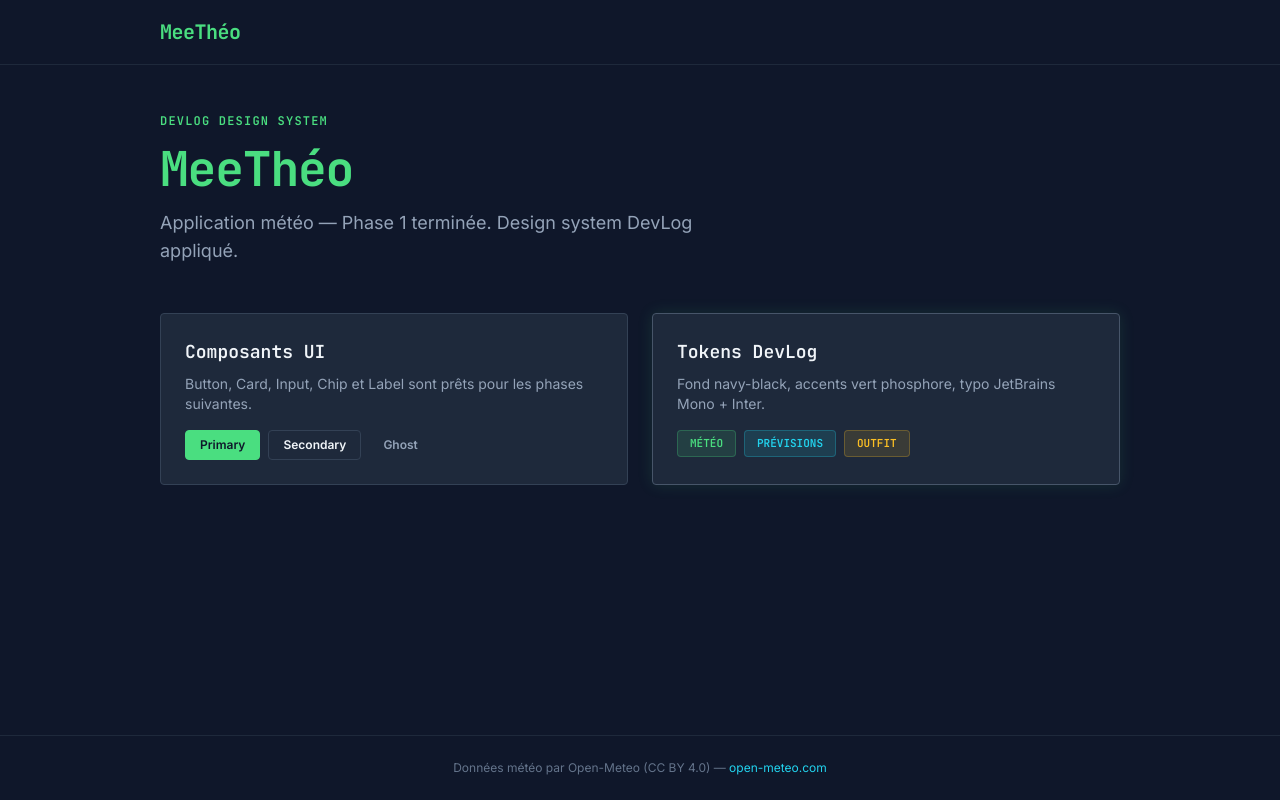
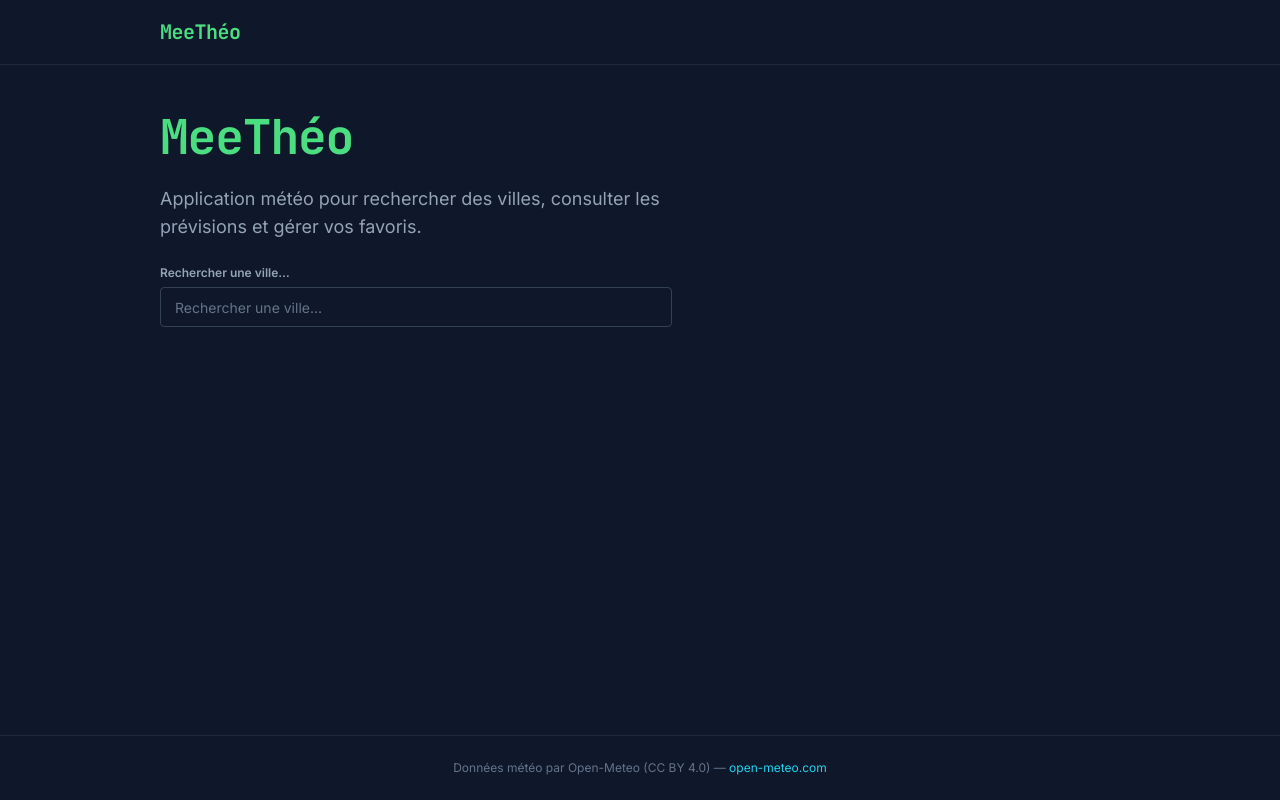
Before and after one commit to Sioood/esgi-nextjs-tp, a Next.js app: page / in a window 1280 px wide. Built offline with nearby package versions, Linux system fonts and the light colour scheme.

Commit message:
feat: :sparkles: add city search with autocomplete

```diff
--- a/app/page.tsx
+++ b/app/page.tsx
@@ -1,51 +1,20 @@
 import { Container } from "@/components/layout/Container";
-import { Button } from "@/components/ui/Button";
-import { Card } from "@/components/ui/Card";
-import { Chip } from "@/components/ui/Chip";
+import { CitySearch } from "@/components/search/CitySearch";
+import { APP_NAME, STRINGS } from "@/lib/constants";
 
 export default function Home() {
   return (
     <Container className="space-y-12">
-      <section className="space-y-4 text-center sm:text-left">
-        <p className="font-mono text-xs font-semibold uppercase tracking-widest text-primary">
-          DevLog Design System
-        </p>
+      <section className="space-y-6 text-center sm:text-left">
         <h1 className="font-mono text-4xl font-bold tracking-tight text-primary sm:text-5xl">
-          MeeThéo
+          {APP_NAME}
         </h1>
         <p className="max-w-xl text-lg text-text-secondary">
-          Application météo — Phase 1 terminée. Design system DevLog appliqué.
+          {STRINGS.appDescription}
         </p>
-      </section>
-
-      <section className="grid gap-6 sm:grid-cols-2">
-        <Card>
-          <h2 className="font-mono text-lg font-semibold">Composants UI</h2>
-          <p className="mt-2 text-sm text-text-secondary">
-            Button, Card, Input, Chip et Label sont prêts pour les phases suivantes.
-          </p>
-          <div className="mt-4 flex flex-wrap gap-2">
-            <Button size="sm">Primary</Button>
-            <Button size="sm" variant="secondary">
-              Secondary
-            </Button>
-            <Button size="sm" variant="ghost">
-              Ghost
-            </Button>
-          </div>
-        </Card>
-
-        <Card elevated>
-          <h2 className="font-mono text-lg font-semibold">Tokens DevLog</h2>
-          <p className="mt-2 text-sm text-text-secondary">
-            Fond navy-black, accents vert phosphore, typo JetBrains Mono + Inter.
-          </p>
-          <div className="mt-4 flex flex-wrap gap-2">
-            <Chip variant="success">Météo</Chip>
-            <Chip variant="info">Prévisions</Chip>
-            <Chip variant="warning">Outfit</Chip>
-          </div>
-        </Card>
+        <div className="mx-auto max-w-lg sm:mx-0">
+          <CitySearch />
+        </div>
       </section>
     </Container>
   );
--- /dev/null
+++ b/components/search/CitySearch.tsx
@@ -0,0 +1,189 @@
+"use client";
+
+import Link from "next/link";
+import { useCallback, useEffect, useRef, useState } from "react";
+import type { GeocodingResult } from "@/lib/types/geocoding";
+import { Input } from "@/components/ui/Input";
+import { Label } from "@/components/ui/Label";
+import {
+  SEARCH_DEBOUNCE_MS,
+  SEARCH_MIN_CHARS,
+  STRINGS,
+} from "@/lib/constants";
+import { cityPath } from "@/lib/utils/city-slug";
+import { formatLocation } from "@/lib/utils/format";
+import { cn } from "@/lib/utils/cn";
+
+interface GeocodeApiResponse {
+  results?: GeocodingResult[];
+  error?: string;
+}
+
+export function CitySearch() {
+  const [query, setQuery] = useState("");
+  const [results, setResults] = useState<GeocodingResult[]>([]);
+  const [isOpen, setIsOpen] = useState(false);
+  const [isLoading, setIsLoading] = useState(false);
+  const [error, setError] = useState<string | null>(null);
+  const [activeIndex, setActiveIndex] = useState(-1);
+  const containerRef = useRef<HTMLDivElement>(null);
+  const debounceRef = useRef<ReturnType<typeof setTimeout> | null>(null);
+
+  const fetchResults = useCallback(async (searchQuery: string) => {
+    if (searchQuery.length < SEARCH_MIN_CHARS) {
+      setResults([]);
+      setIsOpen(false);
+      return;
+    }
+
+    setIsLoading(true);
+    setError(null);
+
+    try {
+      const response = await fetch(
+        `/api/geocode?q=${encodeURIComponent(searchQuery)}`,
+      );
+      const data = (await response.json()) as GeocodeApiResponse;
+
+      if (!response.ok) {
+        throw new Error(data.error ?? STRINGS.searchError);
+      }
+
+      setResults(data.results ?? []);
+      setIsOpen(true);
+      setActiveIndex(-1);
+    } catch {
+      setError(STRINGS.searchError);
+      setResults([]);
+    } finally {
+      setIsLoading(false);
+    }
+  }, []);
+
+  useEffect(() => {
+    if (debounceRef.current) clearTimeout(debounceRef.current);
+
+    debounceRef.current = setTimeout(() => {
+      void fetchResults(query.trim());
+    }, SEARCH_DEBOUNCE_MS);
+
+    return () => {
+      if (debounceRef.current) clearTimeout(debounceRef.current);
+    };
+  }, [query, fetchResults]);
+
+  useEffect(() => {
+    function handleClickOutside(event: MouseEvent) {
+      if (
+        containerRef.current &&
+        !containerRef.current.contains(event.target as Node)
+      ) {
+        setIsOpen(false);
+      }
+    }
+
+    document.addEventListener("mousedown", handleClickOutside);
+    return () => document.removeEventListener("mousedown", handleClickOutside);
+  }, []);
+
+  function handleKeyDown(event: React.KeyboardEvent<HTMLInputElement>) {
+    if (!isOpen || results.length === 0) return;
+
+    if (event.key === "ArrowDown") {
+      event.preventDefault();
+      setActiveIndex((prev) => (prev < results.length - 1 ? prev + 1 : 0));
+    } else if (event.key === "ArrowUp") {
+      event.preventDefault();
+      setActiveIndex((prev) => (prev > 0 ? prev - 1 : results.length - 1));
+    } else if (event.key === "Escape") {
+      setIsOpen(false);
+    } else if (event.key === "Enter" && activeIndex >= 0) {
+      event.preventDefault();
+      const city = results[activeIndex];
+      if (city) {
+        window.location.href = cityPath(city.id, city.name);
+      }
+    }
+  }
+
+  const showMinChars = query.length > 0 && query.length < SEARCH_MIN_CHARS;
+  const showNoResults =
+    isOpen && !isLoading && query.length >= SEARCH_MIN_CHARS && results.length === 0;
+
+  return (
+    <div ref={containerRef} className="relative w-full">
+      <Label htmlFor="city-search">{STRINGS.searchPlaceholder}</Label>
+      <Input
+        id="city-search"
+        type="search"
+        role="combobox"
+        aria-expanded={isOpen}
+        aria-autocomplete="list"
+        aria-controls="city-search-results"
+        aria-activedescendant={
+          activeIndex >= 0 ? `city-option-${activeIndex}` : undefined
+        }
+        placeholder={STRINGS.searchPlaceholder}
+        value={query}
+        onChange={(e) => setQuery(e.target.value)}
+        onFocus={() => {
+          if (results.length > 0) setIsOpen(true);
+        }}
+        onKeyDown={handleKeyDown}
+        autoComplete="off"
+      />
+
+      {isLoading && (
+        <p className="mt-2 text-xs text-text-tertiary" role="status">
+          {STRINGS.searchLoading}
+        </p>
+      )}
+      {error && (
+        <p className="mt-2 text-xs text-error" role="alert">
+          {error}
+        </p>
+      )}
+      {showMinChars && (
+        <p className="mt-2 text-xs text-text-tertiary">{STRINGS.searchMinChars}</p>
+      )}
+
+      {isOpen && results.length > 0 && (
+        <ul
+          id="city-search-results"
+          role="listbox"
+          className="absolute z-20 mt-1 w-full overflow-hidden rounded-sm border border-border-medium bg-surface shadow-[0_0_0_1px_rgba(241,245,249,0.06),0_24px_48px_rgba(0,0,0,0.5)]"
+        >
+          {results.map((city, index) => (
+            <li
+              key={city.id}
+              id={`city-option-${index}`}
+              role="option"
+              aria-selected={index === activeIndex}
+            >
+              <Link
+                href={cityPath(city.id, city.name)}
+                className={cn(
+                  "block px-4 py-3 text-sm transition-colors hover:bg-surface-raised",
+                  index === activeIndex && "bg-surface-raised",
+                )}
+                onClick={() => {
+                  setIsOpen(false);
+                  setQuery("");
+                }}
+              >
+                <span className="font-medium text-text-primary">{city.name}</span>
+                <span className="mt-0.5 block text-xs text-text-tertiary">
+                  {formatLocation(city)}
+                </span>
+              </Link>
+            </li>
+          ))}
+        </ul>
+      )}
+
+      {showNoResults && (
+        <p className="mt-2 text-xs text-text-tertiary">{STRINGS.searchNoResults}</p>
+      )}
+    </div>
+  );
+}
```
Also changed, not shown: 1 other file (tests, documents, lock files or other folders).
